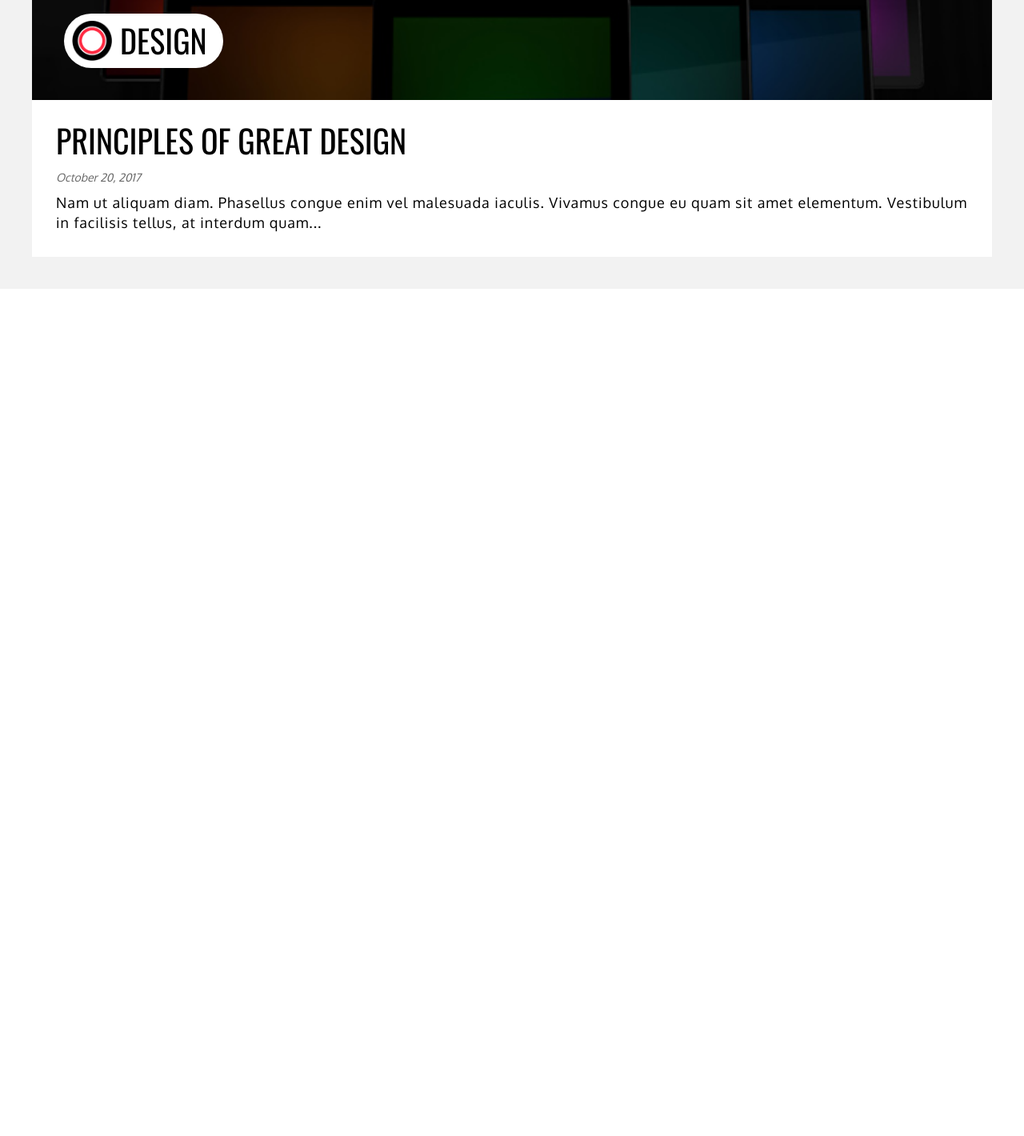
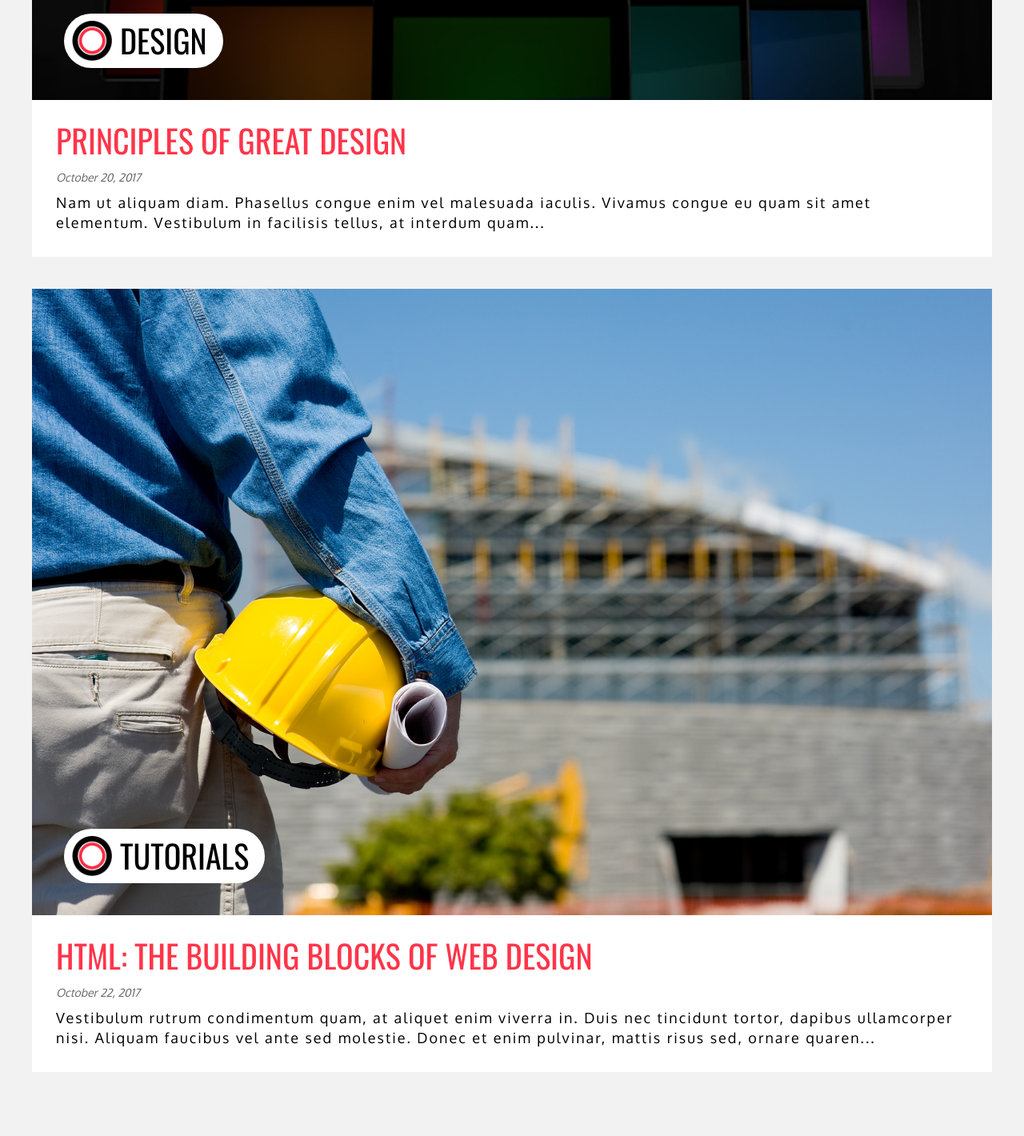
Before and after one commit to crestinglight/evingrost, a PHP site: page /blog.html in a window 1280 px wide. Shown: the part 1465-2885 px from the top of the page at 80% size. Before the commit the page ends 1826 px from the top, so only its background shows below. Run offline with PHP 8.4, Linux system fonts and the light colour scheme.

Commit message:
Search bar animated.

```diff
--- a/assets/styles/layout/blog.scss
+++ b/assets/styles/layout/blog.scss
@@ -5,6 +5,10 @@
 
 .l-blog__posts {
 	padding: 40px;
+}
+
+.l-post {
+	margin-bottom: 40px;
 }
 
 .l-post__image {
--- a/assets/styles/layout/header.scss
+++ b/assets/styles/layout/header.scss
@@ -3,6 +3,7 @@
 	top: 0;
 	left: 0;
 	min-width: 100vw;
+	z-index: 4;
 }
 
 .l-header--desktop {
@@ -48,7 +49,7 @@
 	position: absolute;
 	top: -1px;
 	right: 0;
-	z-index: 2;
+	z-index: 5;
 	min-width: 100vw;
 
 	overflow: hidden;
--- a/assets/styles/modules/blog.scss
+++ b/assets/styles/modules/blog.scss
@@ -29,6 +29,7 @@
 }
 
 .post__summary h1 {
+	color: $primary;
 	font-family: $accent;
 	text-transform: uppercase;
 	font-size: 40px;
@@ -45,6 +46,6 @@
 	font-family: $main;
 	font-size: 18px;
 	color: $black;
-	letter-spacing: 1px;
+	letter-spacing: 2px;
 	line-height: 1.4em;
 }
--- a/blog.html
+++ b/blog.html
@@ -24,7 +24,9 @@
 
 			<div class="search l-search">
 
-				<img src="assets/images/search.png">
+				<form>
+				  <input type="text" name="search" placeholder="Search...">
+				</form>
 
 			</div>
 
@@ -84,7 +86,7 @@
 
 	<div class="blog__posts l-blog__posts">
 
-		<div class="post--featured l-post--featured">
+		<div class="l-post post--featured l-post--featured">
 
 			<a href="#">
 
@@ -121,6 +123,43 @@
 
 		</div>
 
+		<div class="post l-post">
+
+			<a href="#">
+
+				<div class="l-post__image">
+
+					<img src="assets/images/placeholder/construction.jpg">
+					<span class="category l-category">Tutorials</span>
+
+				</div>
+
+				<div class="post__summary l-post__summary">
+
+					<div class="post__title l-post__title">
+
+						<h1>HTML: The Building Blocks of Web Design</h1>
+
+					</div>
+
+					<div class="post__date l-post__date">
+
+						<span>October 22, 2017</span>
+
+					</div>
+
+					<div class="post__excerpt l-post__excerpt">
+
+						<p>Vestibulum rutrum condimentum quam, at aliquet enim viverra in. Duis nec tincidunt tortor, dapibus ullamcorper nisi. Aliquam faucibus vel ante sed molestie. Donec et enim pulvinar, mattis risus sed, ornare quaren...</p>
+
+					</div>
+
+				</div>
+
+			</a>
+
+		</div>
+
 	</div>
 
 </body>
--- a/style.css
+++ b/style.css
@@ -605,6 +634,9 @@ body {
 
 .l-blog__posts {
   padding: 40px; }
+
+.l-post {
+  margin-bottom: 40px; }
 
 .l-post__image {
   position: relative; }
@@ -1043,6 +1075,38 @@ hr {
 @media (hover: hover) {
   .footer {
     font-size: 30px; } }
+.search input[type="text"] {
+  font-family: "Oxygen", sans-serif;
+  color: #ff354a;
+  font-size: 34px;
+  border: 8px solid #ff354a;
+  border-radius: 75px;
+  box-shadow: 0px 0px 0px 5px #fff;
+  background-image: url("assets/images/magnify.png");
+  background-repeat: no-repeat;
+  background-size: 40px auto;
+  background-position: calc(100% - 12px) 45%;
+  transition: 0.2s all ease; }
+
+.search input[type="text"]::-webkit-input-placeholder {
+  /* Chrome/Opera/Safari */
+  color: transparent; }
+
+.search input[type="text"]::-moz-placeholder {
+  /* Firefox 19+ */
+  color: transparent; }
+
+.search input[type="text"]:-ms-input-placeholder {
+  /* IE 10+ */
+  color: transparent; }
+
+.search input[type="text"]:-moz-placeholder {
+  /* Firefox 18- */
+  color: transparent; }
+
+.search input[type="text"]:focus {
+  outline: none; }
+
 .title {
   background-color: #F2F2F2;
   font-family: "Oswald", sans-serif;
@@ -1069,6 +1133,7 @@ hr {
   color: #000; }
 
 .post__summary h1 {
+  color: #ff354a;
   font-family: "Oswald", sans-serif;
   text-transform: uppercase;
   font-size: 40px; }
@@ -1083,7 +1148,7 @@ hr {
   font-family: "Oxygen", sans-serif;
   font-size: 18px;
   color: #000;
-  letter-spacing: 1px;
+  letter-spacing: 2px;
   line-height: 1.4em; }
 
 /*# sourceMappingURL=style.css.map */
```
Also changed, not shown: other parts of style.css (+33 -4 lines), assets/styles/layout/search.scss (+32 -2 lines), assets/styles/modules/search.scss (+35 -0 lines), assets/images/magnify.png (added), assets/images/placeholder/construction.jpg (added), 2 other files.
